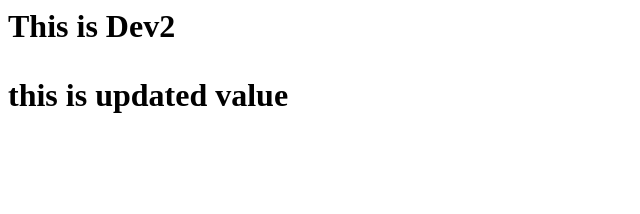
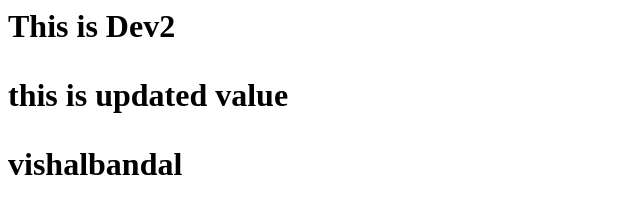
Before and after one commit to nileshvarkhede123/practise, a plain HTML site: page index.html in a window 1280 px wide. Shown: the whole page, without its empty margins (0-640 px from the left). Drawn offline with Linux system fonts and the light colour scheme.

Commit message:
bandal update

```diff
--- a/index.html
+++ b/index.html
@@ -1,2 +1,3 @@
 <h1> This is Dev2 <h1>
 <p> this is updated value </p>
+vishalbandal
```
